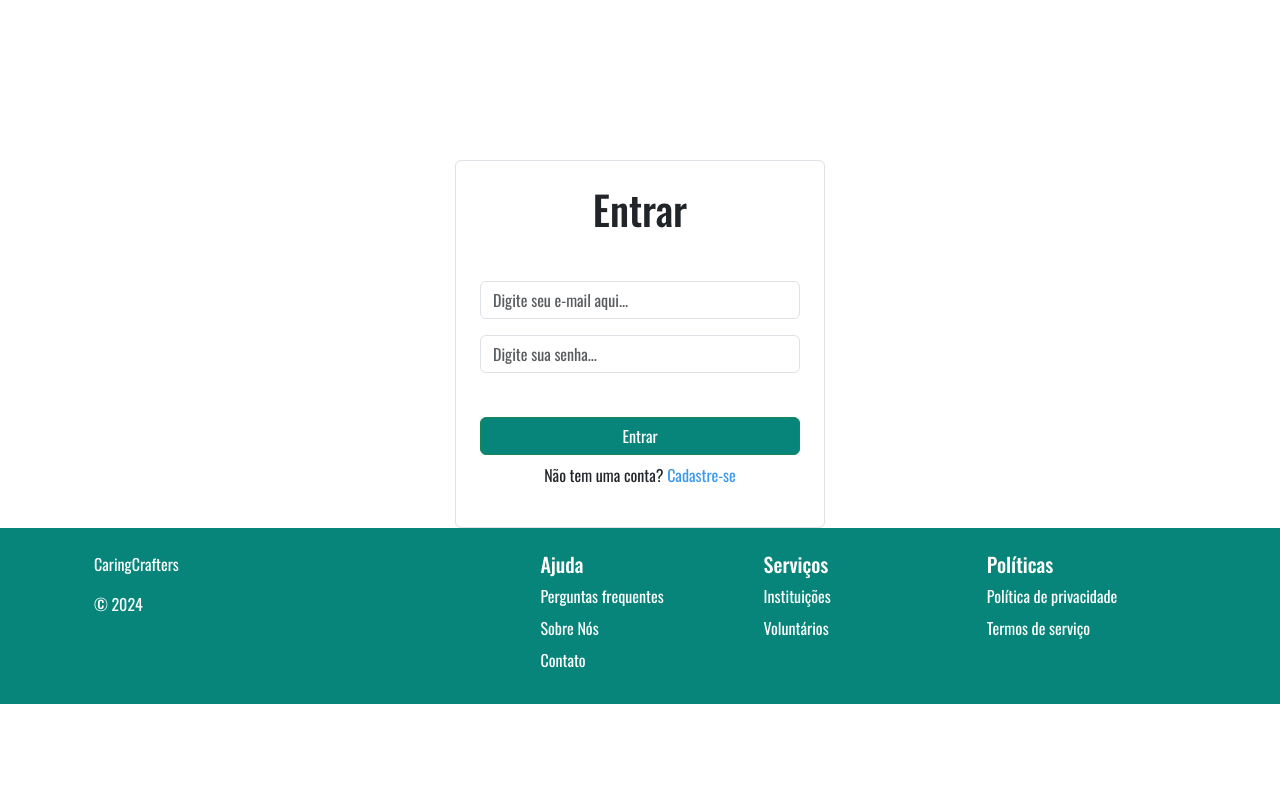
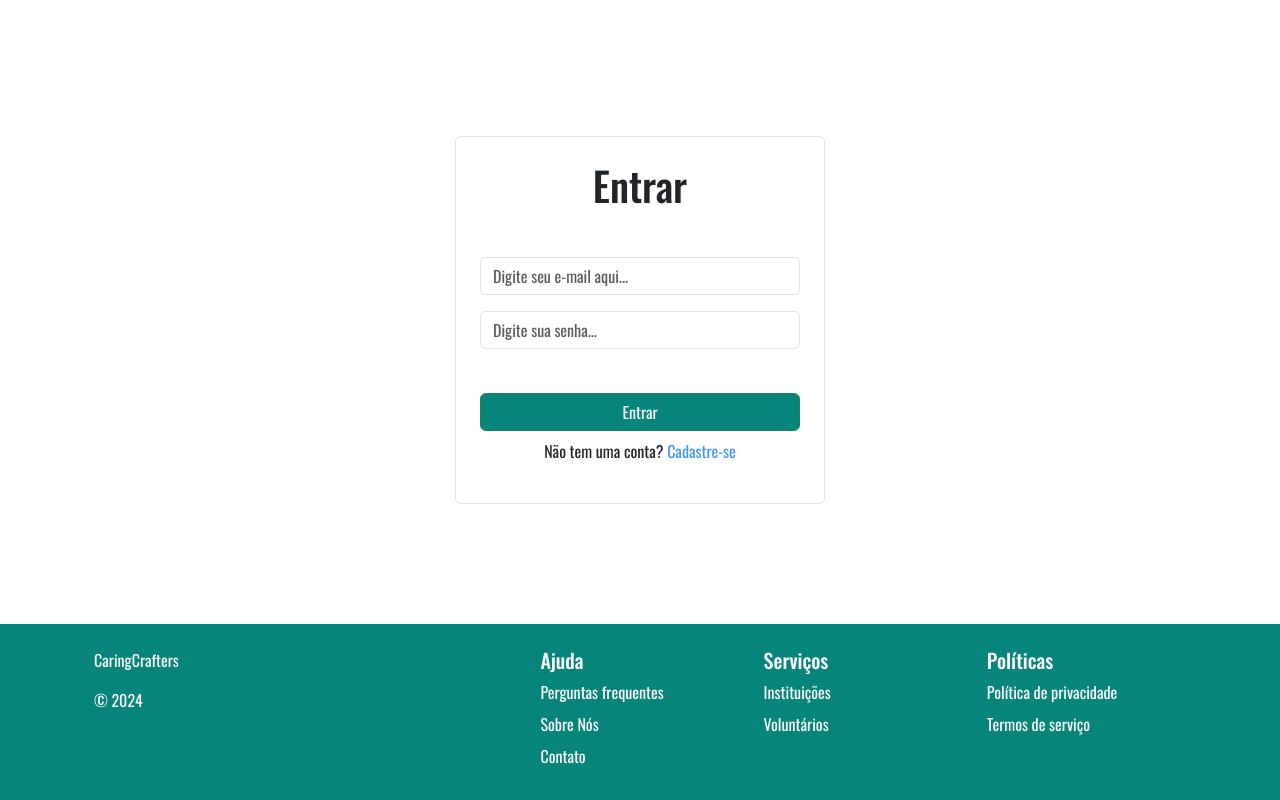
Before and after one commit to carloshobmeier/CaringCrafters, a PHP site: page /login.php in a window 1280 px wide. Run offline with PHP 8.4, Linux system fonts and the light colour scheme; some web fonts are replaced.

Commit message:
Fix login css

```diff
--- a/login.php
+++ b/login.php
@@ -9,7 +9,7 @@
     <link rel="stylesheet" href="./style/setup.css">
 </head>
 <body>
-    <div class="container-fluid login-background login">
+    <div class="login-background">
         <div class="login-form-container mx-auto text-center rounded bg-white p-4 rounded-sm border border-1">
             <h1 class="mb-5">Entrar</h1>
             <form class="needs-validation" novalidate action="./banco_de_dados/login_php.php" method="POST" id="loginForm">
--- a/style/login.css
+++ b/style/login.css
@@ -1,5 +1,5 @@
 .login-background {
-  padding-top: 20vh;
+  padding-top: 17vh;
   width: 100%;
 }
 
@@ -17,18 +17,8 @@
   padding: 12px;
   border: none;
 }
- /*
-.footer-container-form {
-  position: fixed;
-  bottom: 0;
-  right: 0;
-  left: 0;
-} */
 
 .foot {
+  position: absolute;
   bottom: 0;
 }
-
-.login {
-margin: auto;
-}
```
